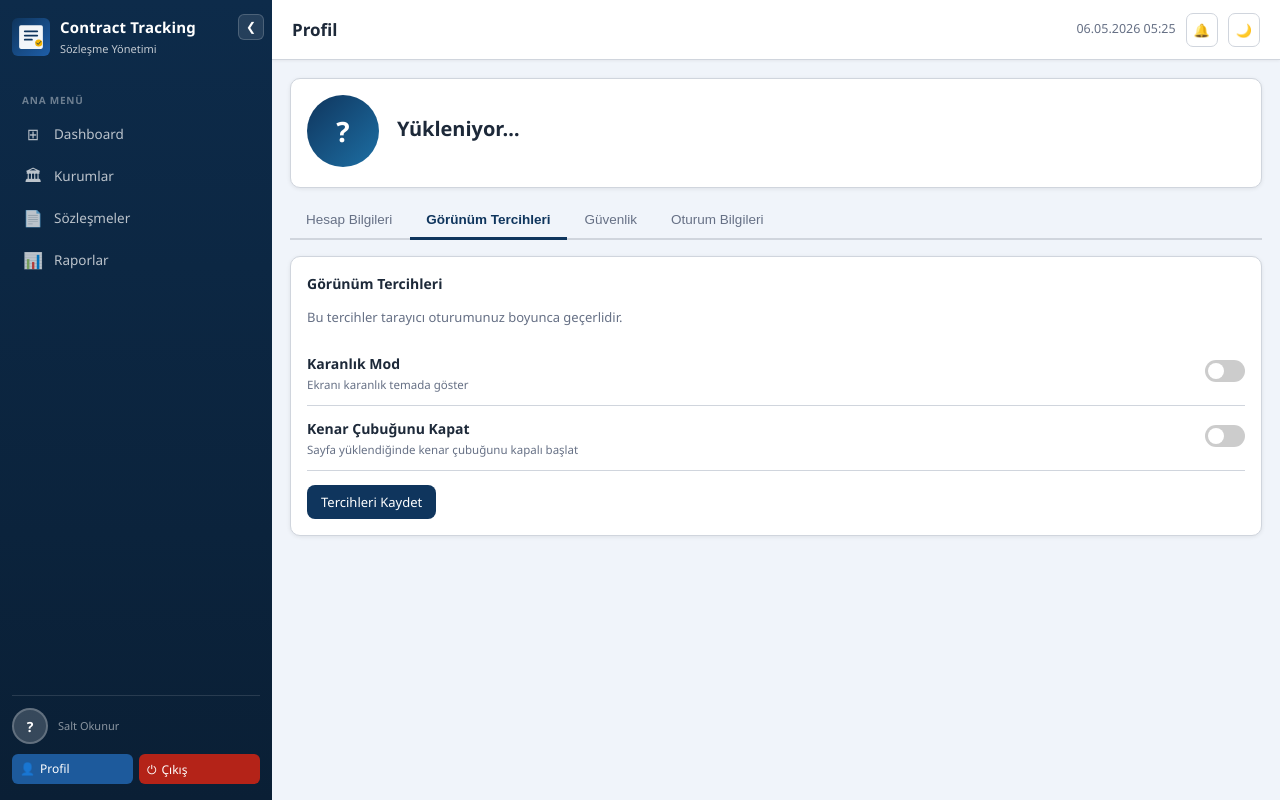
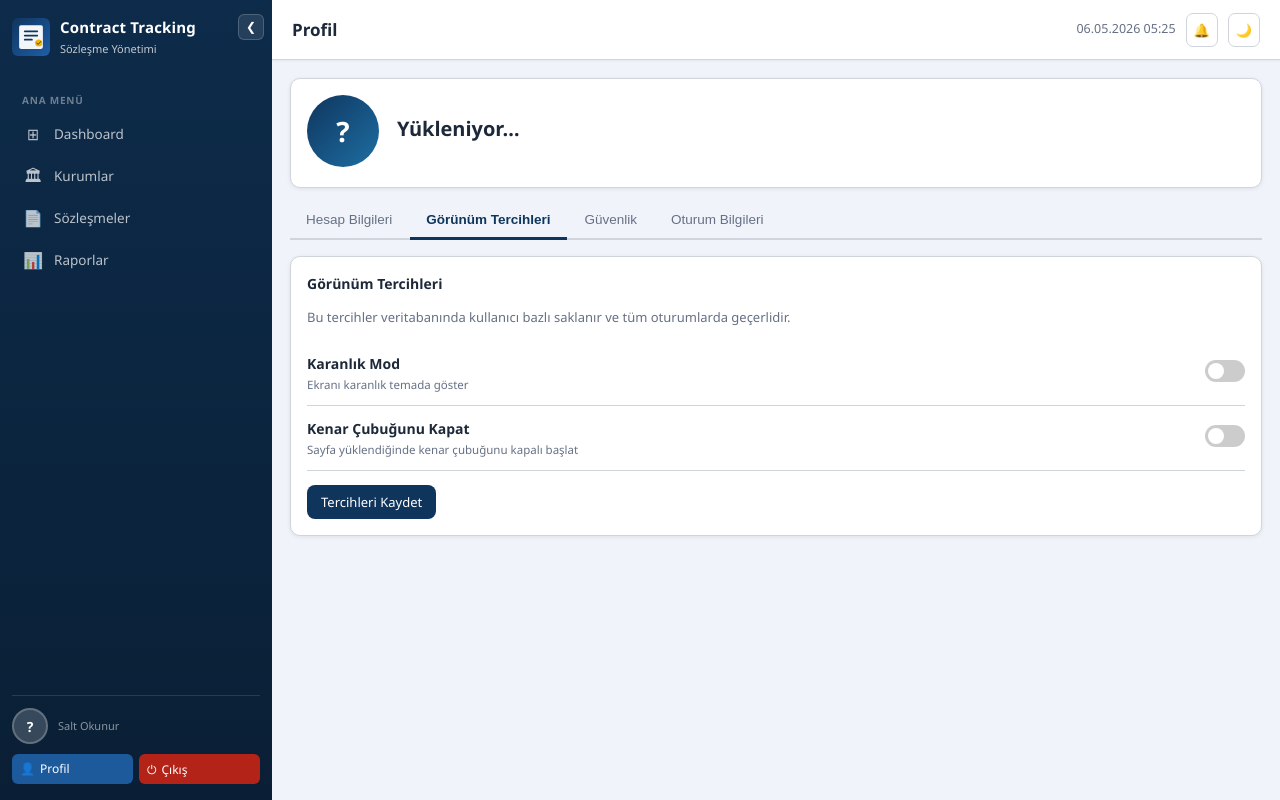
Before and after one commit to alsnyldrm/contract_tracking, a Python web app: template app/templates/profile.html in a window 1280 px wide, after a click on "Görünüm Tercihleri". Run offline with Jinja, Linux system fonts and the light colour scheme; the template is opened without the code that fills it, so the values that code supplies are empty.

Commit message:
Profil tercihlerinde DB saklama aciklamasini duzelt

```diff
--- a/app/templates/profile.html
+++ b/app/templates/profile.html
@@ -87,7 +87,7 @@
 <div class="tab-panel" id="tab-prefs">
   <div class="panel">
     <h3>Görünüm Tercihleri</h3>
-    <p style="font-size:13px;color:var(--muted);margin-top:0">Bu tercihler tarayıcı oturumunuz boyunca geçerlidir.</p>
+    <p style="font-size:13px;color:var(--muted);margin-top:0">Bu tercihler veritabanında kullanıcı bazlı saklanır ve tüm oturumlarda geçerlidir.</p>
 
     <div class="toggle-row">
       <div class="toggle-desc">
```
